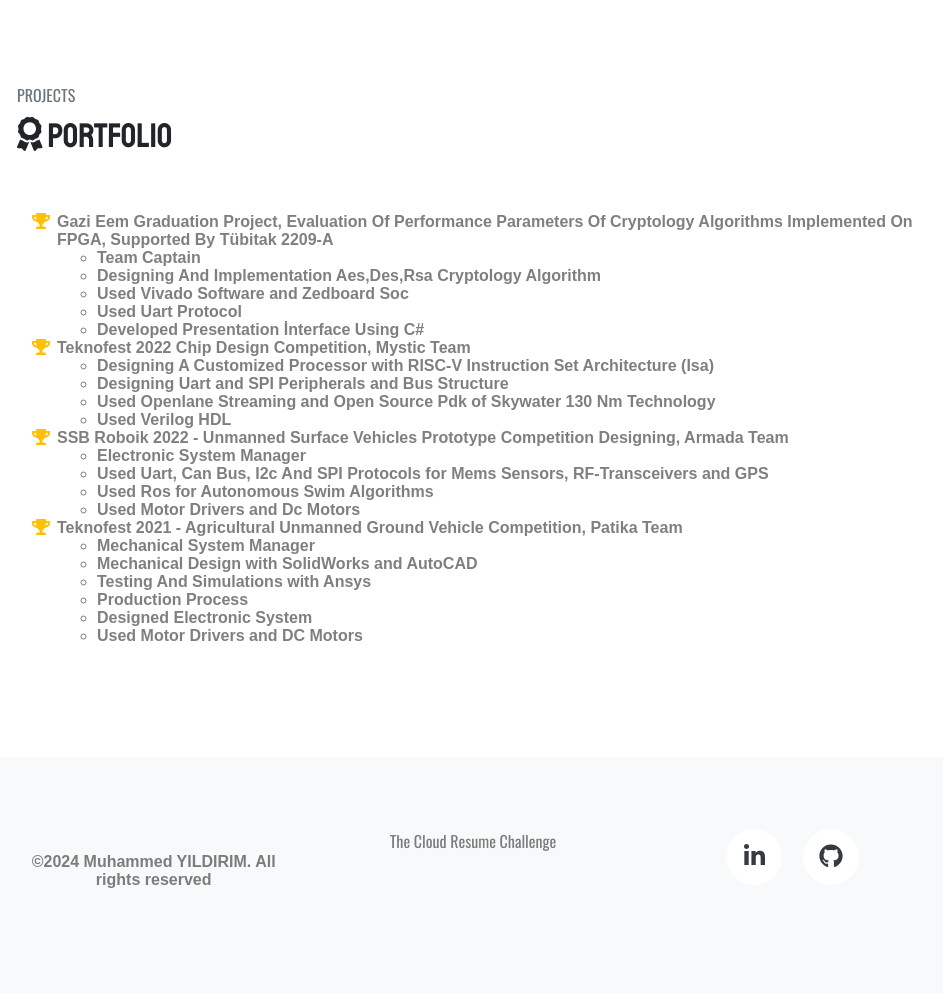
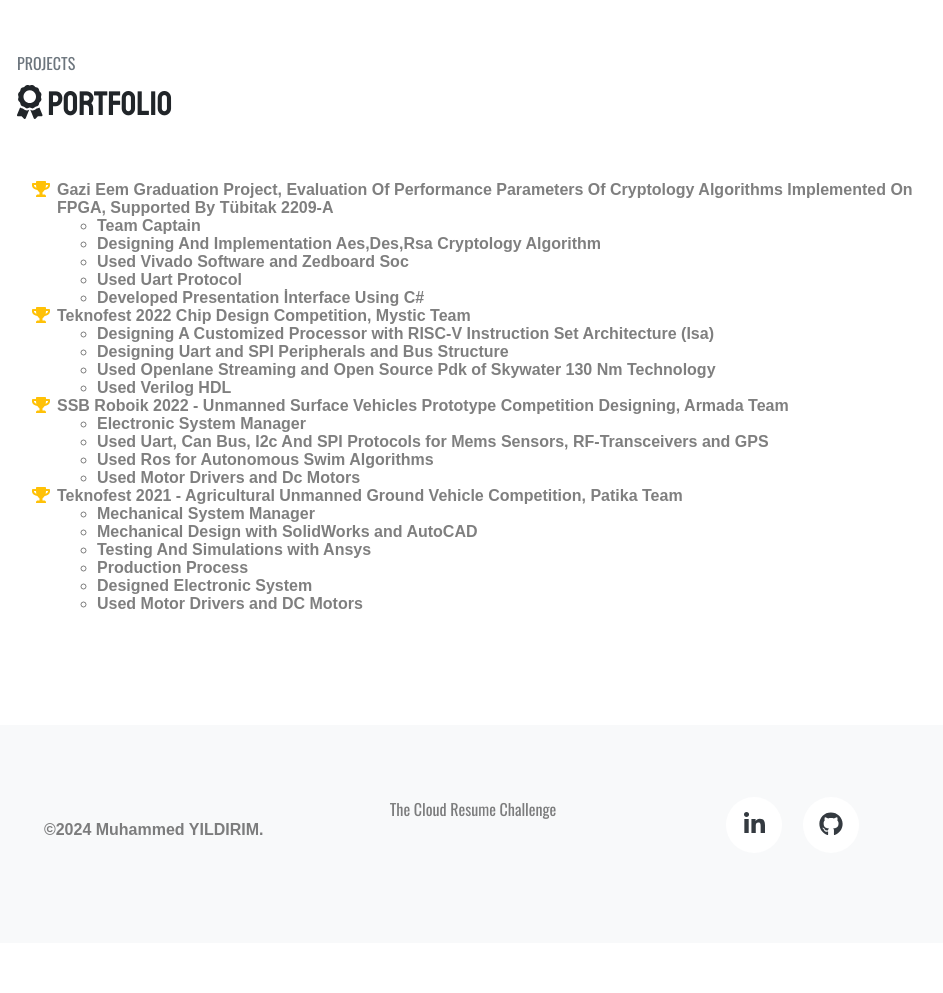
Before and after one commit to myldrm99/aws-cloud-resume-challenge, a plain HTML site: page website/index.html in a window 1280 px wide. Shown: the part 2194-3187 px from the top of the page, without its empty margins (327-1270 px from the left). After the commit the page ends 3137 px from the top, so only its background shows below. Drawn offline with nearby package versions, Linux system fonts and the light colour scheme; no server answers; a web font is replaced by a local one.

Commit message:
commit v1

```diff
--- a/website/index.html
+++ b/website/index.html
@@ -70,7 +70,6 @@
                     <div class="row m-0">
 
                         <div class="col-sm-6">
-                            <h6 class="text-uppercase font-os font-size-16 text-muted">About Me</h6>
                             <h5 class="font-ram font-size-20 py-2">I'm Muhammed YILDIRIM </h5>
                             <p class="font-ram text-black-50 py-2">
                                  I'm currently pursuing my Master of Science in Computer
@@ -215,7 +214,7 @@
                     <div id="contact_us">
                         <div class="row bg-light py-5">
                             <div class="col-sm-4 my-5 text-center">
-                                <h6 class="font-ram font-size-16 text-black-50">&copy;2024 Muhammed YILDIRIM. All rights reserved
+                                <h6 class="font-ram font-size-16 text-black-50">&copy;2024 Muhammed YILDIRIM.
                                 </h6>
                             </div>
                             <div class="col-sm-4 my-4 text-center">
```
